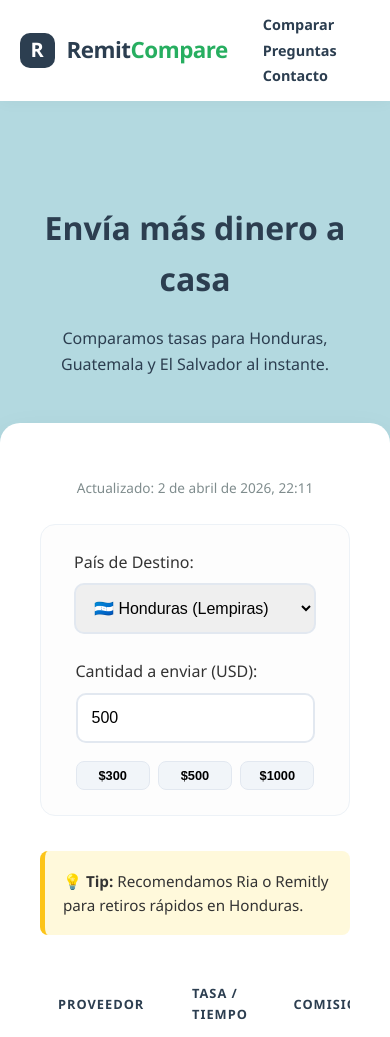
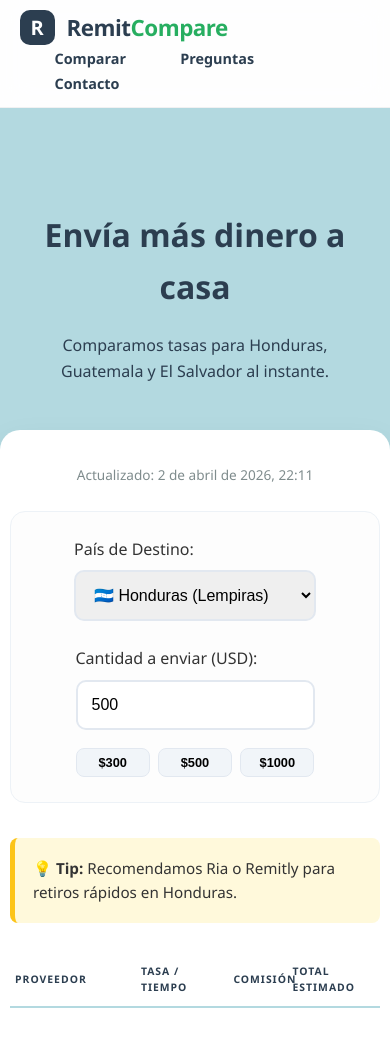
Before and after one commit to BMHernz/Remit-compare, a plain HTML site: page index.html in a window 390 px wide. Shown: the top 1037 px of the page. Drawn offline with Linux system fonts and the light colour scheme.

Commit message:
Fix the Table Width

```diff
--- a/index.html
+++ b/index.html
@@ -28,14 +28,11 @@
         }
 
         /* --- NAVIGATION --- */
-        nav {
-            background: rgba(255, 255, 255, 0.95);
-            backdrop-filter: blur(10px);
-            padding: 12px 5%;
-            display: flex;
-            justify-content: space-between;
-            align-items: center;
-            box-shadow: 0 2px 15px rgba(0,0,0,0.03);
+       nav {
+            background: rgba(255, 255, 255, 0.8);
+            backdrop-filter: blur(15px); /* Stronger blur for that Apple-style glass look */
+            border-bottom: 1px solid rgba(0,0,0,0.05); /* Very faint line to separate it from content */
+            padding: 10px 5%;
             position: sticky;
             top: 0;
             z-index: 1000;
@@ -170,6 +167,30 @@
         .contact-grid { display: grid; grid-template-columns: 1fr 1fr; gap: 40px; }
         @media (max-width: 768px) { .contact-grid { grid-template-columns: 1fr; } }
 
+        @media (max-width: 600px) {
+            /* This removes the extra padding on the sides so the table has more room */
+            .container {
+            padding: 20px 10px;
+            }
+
+            /* Make the font in the headers even smaller so they fit */
+            th {
+            font-size: 0.65em;
+            padding: 10px 5px;
+            }
+
+            /* Ensure the table doesn't try to be wider than the phone screen */
+            table {
+            width: 100%;
+            table-layout: fixed; /* This forces columns to respect the width */
+            }
+
+            /* Set specific widths for columns so they stay organized */
+            th:nth-child(1) { width: 35%; } /* Proveedor */
+            th:nth-child(2) { width: 25%; } /* Tasa */
+            th:nth-child(3) { width: 15%; } /* Comi */
+            th:nth-child(4) { width: 25%; } /* Total/Boton */
+        }
         .btn-submit {
             background: var(--success-green); color: white; border: none;
             padding: 15px; border-radius: 10px; font-weight: bold; cursor: pointer; transition: 0.3s;
```
